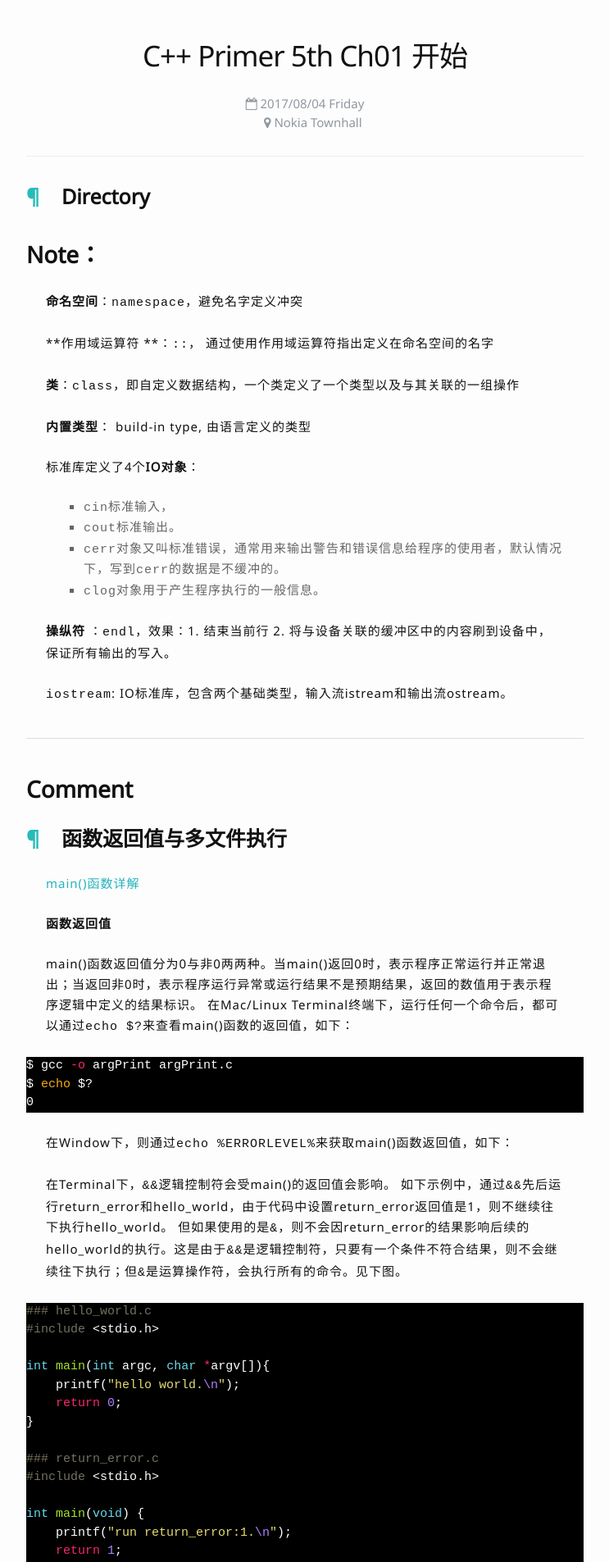
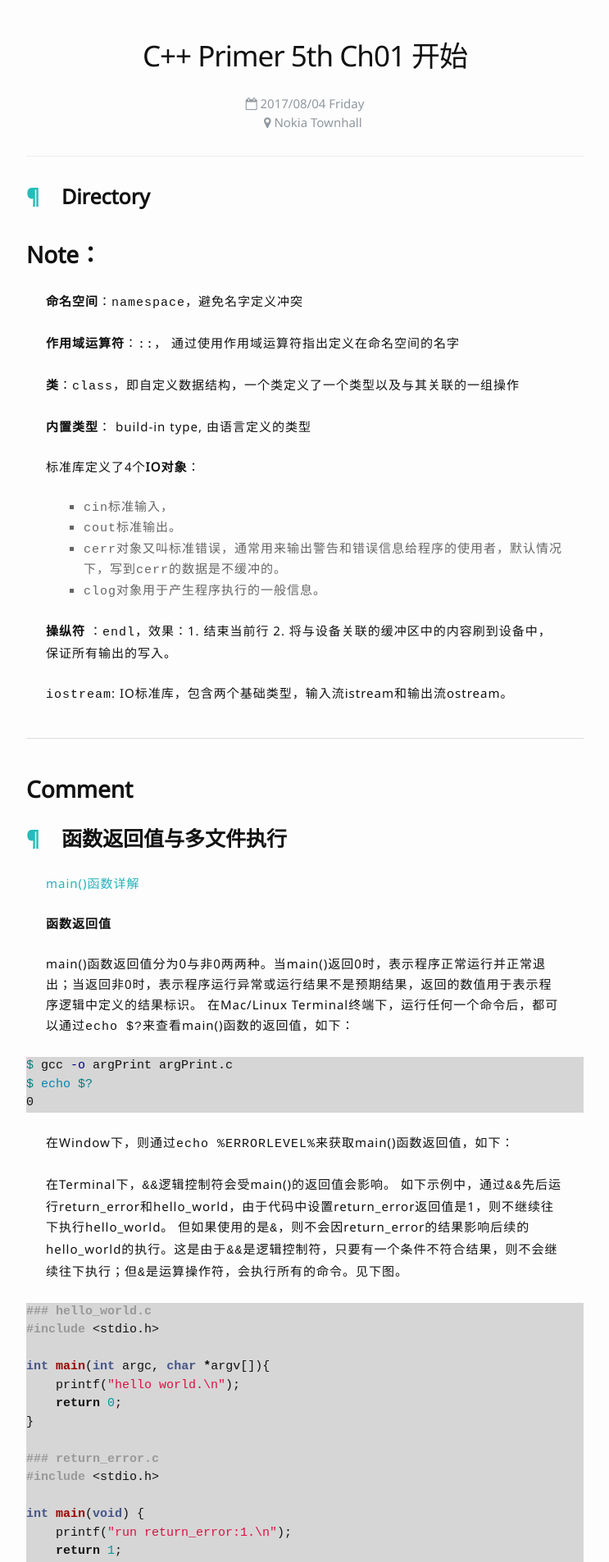
Before and after one commit to liuyanfight/liuyanfight.github.io, a Jekyll site: the page built from _posts/2017-08-04-Cpp-ch01.md, in a window 1280 px wide. Shown: the top 1905 px of the page at 82% size, without its empty margins (268-1011 px from the left). Built offline with Jekyll 4.4.1, drawn with Linux system fonts in a browser that asks for light colours; nearby versions of some CDN libraries; comment, search, counter and statistics services are not loaded.

Commit message:
try code rouge css

```diff
--- a/_posts/2017-08-04-Cpp-ch01.md
+++ b/_posts/2017-08-04-Cpp-ch01.md
@@ -12,7 +12,7 @@ finished: true
 
 **命名空间**：`namespace`，避免名字定义冲突
 
-**作用域运算符 **：`::`， 通过使用作用域运算符指出定义在命名空间的名字
+**作用域运算符**：`::`， 通过使用作用域运算符指出定义在命名空间的名字
 
 **类**：`class`，即自定义数据结构，一个类定义了一个类型以及与其关联的一组操作
 
--- a/_sass/_syntax-highlighting.scss
+++ b/_sass/_syntax-highlighting.scss
@@ -1,216 +1,71 @@
-.highlight table td { padding: 5px; }
-.highlight table pre { margin: 0; }
-.highlight .gh {
-  color: #999999;
+/**
+ * Syntax highlighting styles
+ */
+.highlight {
+    background: #fff;
+    @extend %vertical-rhythm;
+
+    .highlighter-rouge & {
+      background: #D6D6D6;
+    }
+
+    .c     { color: #998; font-style: italic } // Comment
+    .err   { color: #a61717; background-color: #e3d2d2 } // Error
+    .k     { font-weight: bold } // Keyword
+    .o     { font-weight: bold } // Operator
+    .cm    { color: #998; font-style: italic } // Comment.Multiline
+    .cp    { color: #999; font-weight: bold } // Comment.Preproc
+    .c1    { color: #998; font-style: italic } // Comment.Single
+    .cs    { color: #999; font-weight: bold; font-style: italic } // Comment.Special
+    .gd    { color: #000; background-color: #fdd } // Generic.Deleted
+    .gd .x { color: #000; background-color: #faa } // Generic.Deleted.Specific
+    .ge    { font-style: italic } // Generic.Emph
+    .gr    { color: #a00 } // Generic.Error
+    .gh    { color: #999 } // Generic.Heading
+    .gi    { color: #000; background-color: #dfd } // Generic.Inserted
+    .gi .x { color: #000; background-color: #afa } // Generic.Inserted.Specific
+    .go    { color: #888 } // Generic.Output
+    .gp    { color: #555 } // Generic.Prompt
+    .gs    { font-weight: bold } // Generic.Strong
+    .gu    { color: #aaa } // Generic.Subheading
+    .gt    { color: #a00 } // Generic.Traceback
+    .kc    { font-weight: bold } // Keyword.Constant
+    .kd    { font-weight: bold } // Keyword.Declaration
+    .kp    { font-weight: bold } // Keyword.Pseudo
+    .kr    { font-weight: bold } // Keyword.Reserved
+    .kt    { color: #458; font-weight: bold } // Keyword.Type
+    .m     { color: #099 } // Literal.Number
+    .s     { color: #d14 } // Literal.String
+    .na    { color: #008080 } // Name.Attribute
+    .nb    { color: #0086B3 } // Name.Builtin
+    .nc    { color: #458; font-weight: bold } // Name.Class
+    .no    { color: #008080 } // Name.Constant
+    .ni    { color: #800080 } // Name.Entity
+    .ne    { color: #900; font-weight: bold } // Name.Exception
+    .nf    { color: #900; font-weight: bold } // Name.Function
+    .nn    { color: #555 } // Name.Namespace
+    .nt    { color: #000080 } // Name.Tag
+    .nv    { color: #008080 } // Name.Variable
+    .ow    { font-weight: bold } // Operator.Word
+    .w     { color: #bbb } // Text.Whitespace
+    .mf    { color: #099 } // Literal.Number.Float
+    .mh    { color: #099 } // Literal.Number.Hex
+    .mi    { color: #099 } // Literal.Number.Integer
+    .mo    { color: #099 } // Literal.Number.Oct
+    .sb    { color: #d14 } // Literal.String.Backtick
+    .sc    { color: #d14 } // Literal.String.Char
+    .sd    { color: #d14 } // Literal.String.Doc
+    .s2    { color: #d14 } // Literal.String.Double
+    .se    { color: #d14 } // Literal.String.Escape
+    .sh    { color: #d14 } // Literal.String.Heredoc
+    .si    { color: #d14 } // Literal.String.Interpol
+    .sx    { color: #d14 } // Literal.String.Other
+    .sr    { color: #009926 } // Literal.String.Regex
+    .s1    { color: #d14 } // Literal.String.Single
+    .ss    { color: #990073 } // Literal.String.Symbol
+    .bp    { color: #999 } // Name.Builtin.Pseudo
+    .vc    { color: #008080 } // Name.Variable.Class
+    .vg    { color: #008080 } // Name.Variable.Global
+    .vi    { color: #008080 } // Name.Variable.Instance
+    .il    { color: #099 } // Literal.Number.Integer.Long
 }
-.highlight .sr {
-  color: #f6aa11;
-}
-.highlight .go {
-  color: #888888;
-}
-.highlight .gp {
-  color: #555555;
-}
-.highlight .gs {
-}
-.highlight .gu {
-  color: #aaaaaa;
-}
-.highlight .nb {
-  color: #f6aa11;
-}
-.highlight .cm {
-  color: #75715e;
-}
-.highlight .cp {
-  color: #75715e;
-}
-.highlight .c1 {
-  color: #75715e;
-}
-.highlight .cs {
-  color: #75715e;
-}
-.highlight .c, .highlight .cd {
-  color: #75715e;
-}
-.highlight .err {
-  color: #960050;
-}
-.highlight .gr {
-  color: #960050;
-}
-.highlight .gt {
-  color: #960050;
-}
-.highlight .gd {
-  color: #49483e;
-}
-.highlight .gi {
-  color: #49483e;
-}
-.highlight .ge {
-  color: #49483e;
-}
-.highlight .kc {
-  color: #66d9ef;
-}
-.highlight .kd {
-  color: #66d9ef;
-}
-.highlight .kr {
-  color: #66d9ef;
-}
-.highlight .no {
-  color: #66d9ef;
-}
-.highlight .kt {
-  color: #66d9ef;
-}
-.highlight .mf {
-  color: #ae81ff;
-}
-.highlight .mh {
-  color: #ae81ff;
-}
-.highlight .il {
-  color: #ae81ff;
-}
-.highlight .mi {
-  color: #ae81ff;
-}
-.highlight .mo {
-  color: #ae81ff;
-}
-.highlight .m, .highlight .mb, .highlight .mx {
-  color: #ae81ff;
-}
-.highlight .sc {
-  color: #ae81ff;
-}
-.highlight .se {
-  color: #ae81ff;
-}
-.highlight .ss {
-  color: #ae81ff;
-}
-.highlight .sd {
-  color: #e6db74;
-}
-.highlight .s2 {
-  color: #e6db74;
-}
-.highlight .sb {
-  color: #e6db74;
-}
-.highlight .sh {
-  color: #e6db74;
-}
-.highlight .si {
-  color: #e6db74;
-}
-.highlight .sx {
-  color: #e6db74;
-}
-.highlight .s1 {
-  color: #e6db74;
-}
-.highlight .s {
-  color: #e6db74;
-}
-.highlight .na {
-  color: #a6e22e;
-}
-.highlight .nc {
-  color: #a6e22e;
-}
-.highlight .nd {
-  color: #a6e22e;
-}
-.highlight .ne {
-  color: #a6e22e;
-}
-.highlight .nf {
-  color: #a6e22e;
-}
-.highlight .vc {
-  color: #ffffff;
-}
-.highlight .nn {
-  color: #ffffff;
-}
-.highlight .nl {
-  color: #ffffff;
-}
-.highlight .ni {
-  color: #ffffff;
-}
-.highlight .bp {
-  color: #ffffff;
-}
-.highlight .vg {
-  color: #ffffff;
-}
-.highlight .vi {
-  color: #ffffff;
-}
-.highlight .nv {
-  color: #ffffff;
-}
-.highlight .w {
-  color: #ffffff;
-}
-.highlight {
-  color: #ffffff;
-}
-.highlight .n, .highlight .py, .highlight .nx {
-  color: #ffffff;
-}
-.highlight .ow {
-  color: #f92672;
-}
-.highlight .nt {
-  color: #f92672;
-}
-.highlight .k, .highlight .kv {
-  color: #f92672;
-}
-.highlight .kn {
-  color: #f92672;
-}
-.highlight .kp {
-  color: #f92672;
-}
-.highlight .o {
-  color: #f92672;
-}
-div[class="highlight"] > pre > code[class*="language-"] {
-  background:black;
-  color:#f8f8f2;
-}
-div[class="highlight"] > pre {
-  background:black;
-}
-figure[class="highlight"] > pre > code[class*="language-"] {
-  text-align:left;
-  background:black;
-  color:#f8f8f2;
-}
-figure[class="highlight"] > pre > code[class*="language-"] td > pre{
-  text-align:left;
-  background:black;
-  color:#f8f8f2;
-}
-figure[class="highlight"] > pre {
-  text-align:left;
-  background:black;
-}
-div[class="highlighter-rouge"] > pre[class="highlight"] > code{
-  background:black;
-  color:#f8f8f2;
-}
-div[class="highlighter-rouge"] > pre[class="highlight"] {
-  background:black;
-}
-.lineno {color: #f8f8f2 } /*Number of line*/
```
